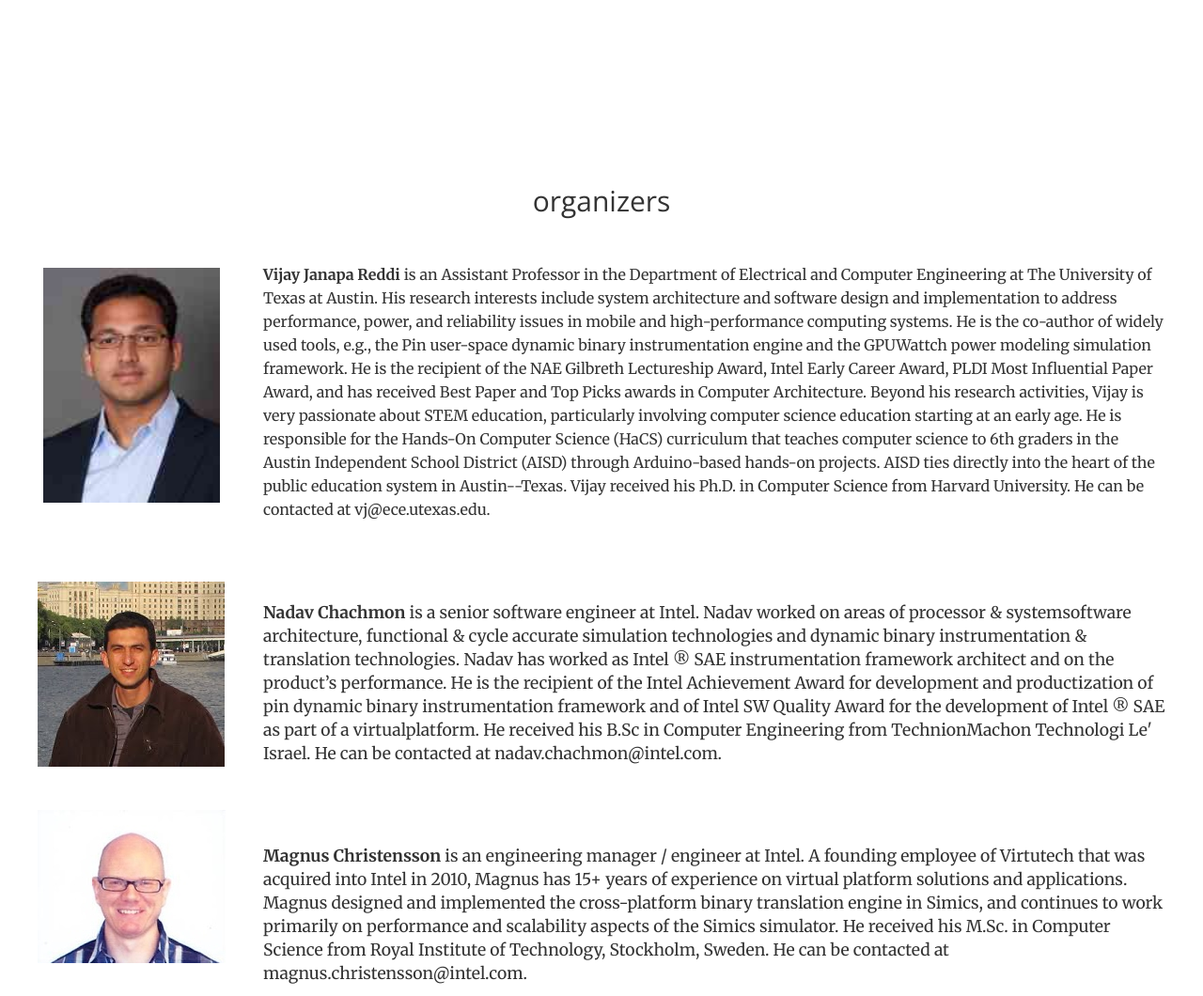
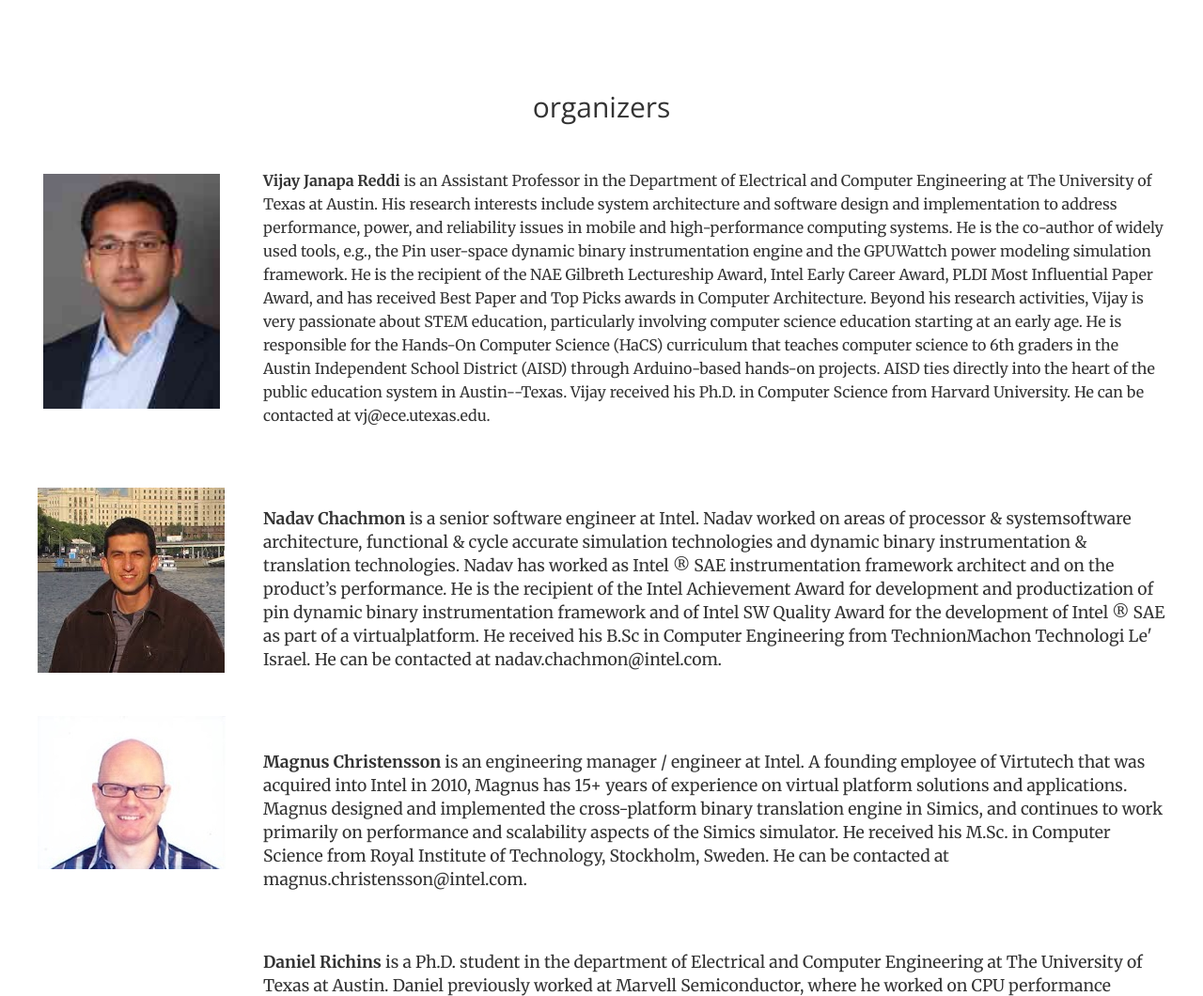
Before and after one commit to Trinity-at-UT/Intel-SAE-Website, a website: page index.html in a window 1280 px wide. Shown: the part 3868-4928 px from the top of the page at 94% size. Drawn offline with nearby package versions, Linux system fonts and the light colour scheme.

Commit message:
nopadding for people section

```diff
--- a/index.html
+++ b/index.html
@@ -231,7 +231,7 @@
         </div>
     </section>
 
-    <section id="people">
+    <section class="no-padding" id="people">
         <div class="container">
             <div class="row">
                 <div class="col-lg-8 col-lg-offset-2 text-center">
```
